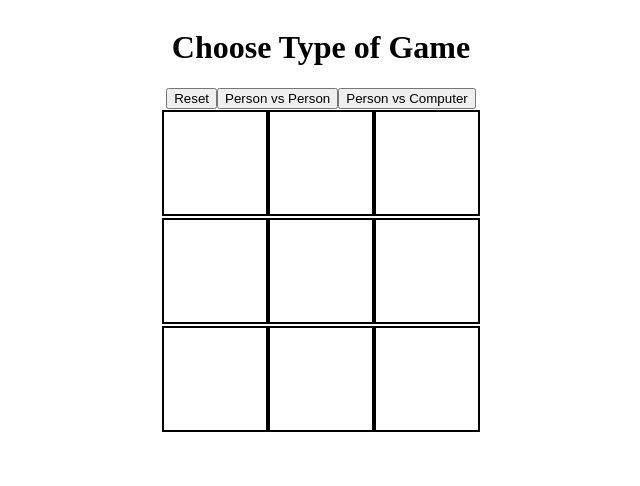
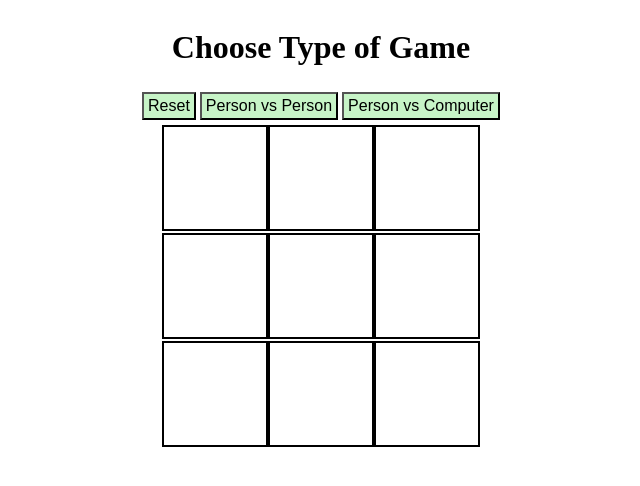
Before and after one commit to irokas/TicTacToe, a React (Create React App) app in the folder react-app/: page / in a window 1280 px wide. Shown: the top 486 px of the page, without its empty margins (319-959 px from the left). Built offline with nearby package versions, Linux system fonts and the light colour scheme.

Commit message:
Add some CSS to the buttons

```diff
--- a/react-app/src/styles.css
+++ b/react-app/src/styles.css
@@ -17,3 +17,10 @@ td {
   justify-content: center;
   font-size: 50px;
 }
+button {
+  background-color: rgba(183, 241, 183, 0.767);
+  cursor: pointer;
+  margin: 4px 2px;
+  padding: 3px 4px;
+  font-size: 16px;
+}
```
